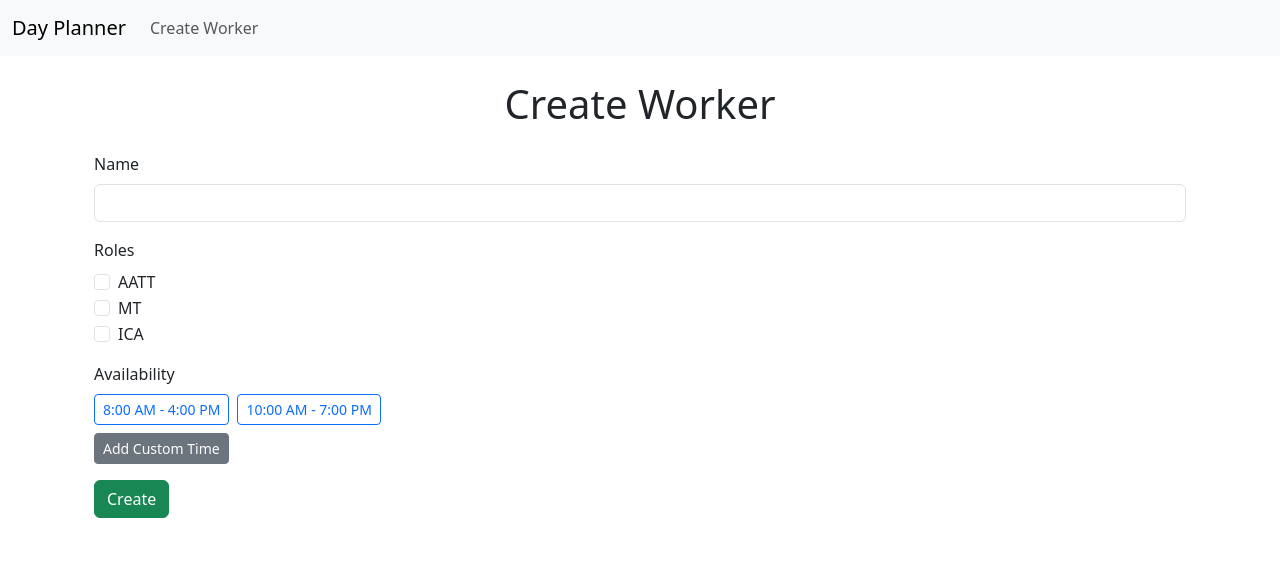
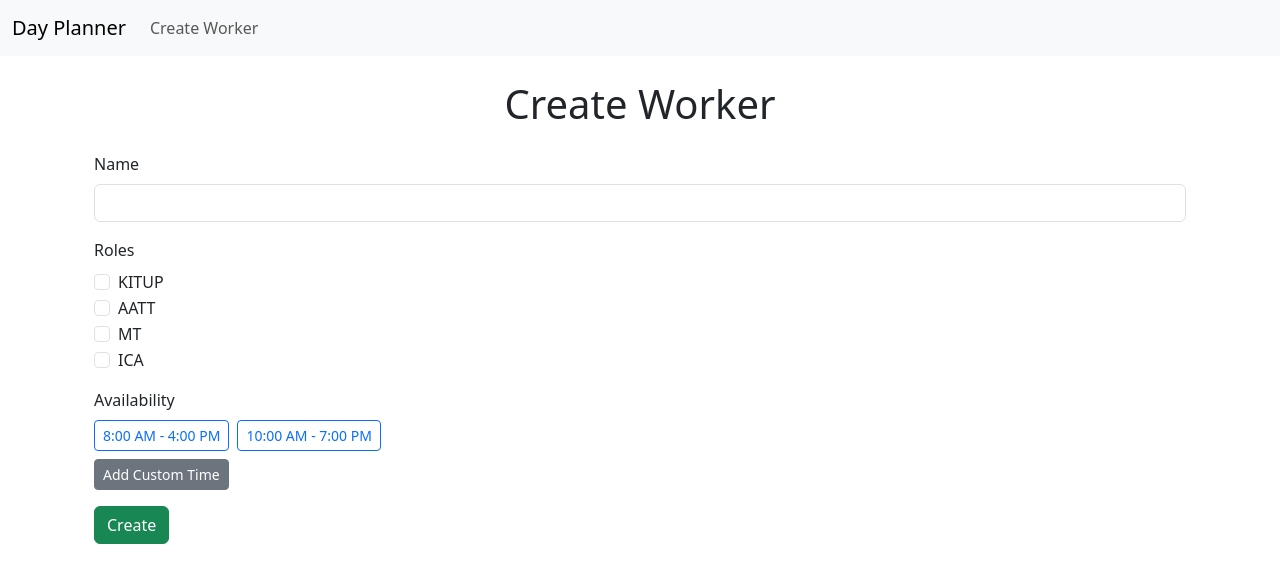
Before and after one commit to noonanronan/day-planner, a React (Create React App) app in the folder frontend/: page /create-worker in a window 1280 px wide. Shown: the top 582 px of the page. Built offline with nearby package versions, Linux system fonts and the light colour scheme.

Commit message:
Back to just assigning start locations and keeping it correct added spares incase more people working

```diff
--- a/frontend/src/components/CreateWorker.js
+++ b/frontend/src/components/CreateWorker.js
@@ -4,7 +4,8 @@ import DatePicker from "react-datepicker";
 import "react-datepicker/dist/react-datepicker.css";
 import { createWorker } from "../services/workerService";
 
-const predefinedRoles = ["AATT", "MT", "ICA"]; // Predefined roles
+const predefinedRoles = ["KITUP", "AATT", "MT", "ICA"];
+
 
 const predefinedTimes = [
     { label: "8:00 AM - 4:00 PM", start: new Date().setHours(8, 0), end: new Date().setHours(16, 0) },
--- a/frontend/src/components/UpdateWorker.js
+++ b/frontend/src/components/UpdateWorker.js
@@ -4,7 +4,8 @@ import DatePicker from "react-datepicker";
 import "react-datepicker/dist/react-datepicker.css";
 import { getAllWorkers, updateWorker } from "../services/workerService";
 
-const predefinedRoles = ["AATT", "MT", "ICA"]; // predefined roles
+const predefinedRoles = ["KITUP", "AATT", "MT", "ICA"];
+
 
 const predefinedTimes = [
     { label: "8:00 AM - 4:00 PM", start: new Date().setHours(8, 0), end: new Date().setHours(16, 0) },
```
